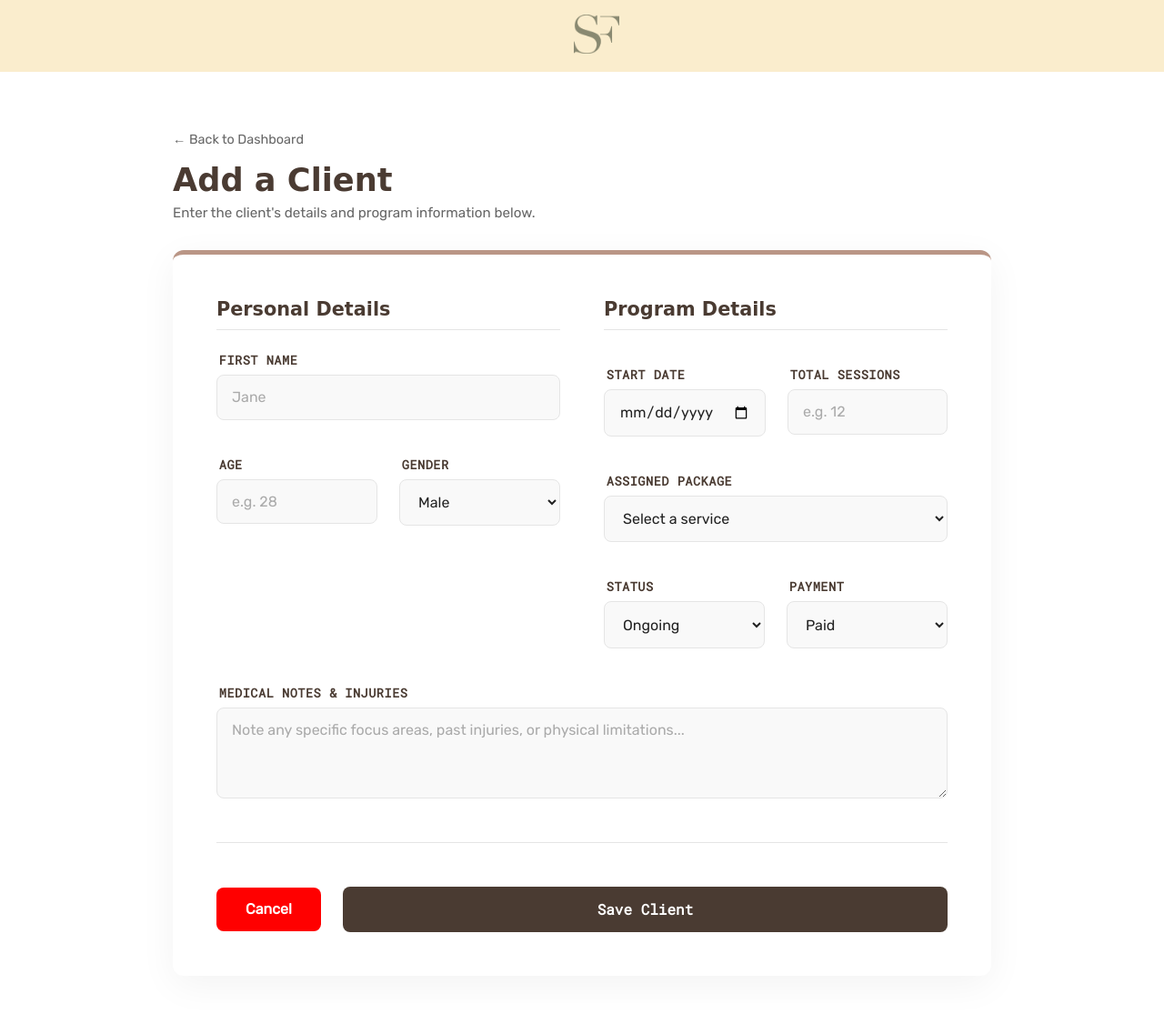
After one commit to whyme-duh/sapp-fit, a Django app: page /clientform/ in a window 1280 px wide. The commit adds this page. Shown: the whole page at 91% size. Run offline with Django 4.2, Linux system fonts and the light colour scheme; the visitor is signed in with stand-in values (Sample User, id 1); data that the repository does not hold is empty; some libraries are stand-ins or nearby versions; some web fonts are replaced.

Commit message:
Enhancement: changed the add and edit form to a new page

```diff
--- a/website/static/website/blogdetail.css
+++ b/website/static/website/blogdetail.css
@@ -114,8 +114,7 @@ button:active{
 
     .blog-container{
         width: 90%;
-        padding-bottom: 3em;
-        border-bottom: 1px solid grey;
+        margin-bottom:0;
     }
     .title{
         font-size: 2em;
--- /dev/null
+++ b/website/static/website/client_form_style.css
@@ -0,0 +1,255 @@
+/* --- GLOBAL VARIABLES --- */
+:root {
+    --brand-beige: #FAFAF7;
+    --brand-brown: #4A3B32;
+    --brand-accent: #ba9686;
+    --text-primary: #222222;
+    --text-muted: #666666;
+    --bg-light: #f9f9f9;
+    --border-color: #e5e5e5;
+    --danger-color: #dc2626;
+    --danger-bg: #fee2e2;
+}
+
+
+
+/* --- PAGE CONTAINER --- */
+.admin-page-container {
+    width: 90%;
+    max-width: 900px; /* Keeps the form constrained and readable */
+    margin: 4em auto;
+    font-family: var(--paragraph-font, sans-serif);
+    color: var(--text-primary);
+}
+
+/* --- HEADER SECTION --- */
+.admin-header {
+    margin-bottom: 2em;
+}
+
+.back-link {
+    display: inline-block;
+    color: var(--text-muted);
+    text-decoration: none;
+    font-size: 0.9em;
+    font-weight: 500;
+    margin-bottom: 1em;
+    transition: color 0.2s ease;
+}
+
+.back-link:hover {
+    color: var(--brand-accent);
+}
+
+.admin-header h1 {
+    font-family: var(--title-family, serif);
+    font-size: 2.2em;
+    color: var(--brand-brown);
+    margin: 0 0 0.2em 0;
+}
+
+.text-muted {
+    color: var(--text-muted);
+    font-size: 0.95em;
+    margin: 0;
+}
+
+/* --- FORM CARD --- */
+.admin-form-card {
+    background: #FFFFFF;
+    border-radius: 12px;
+    box-shadow: 0 10px 40px rgba(0, 0, 0, 0.05);
+    border-top: 5px solid var(--brand-accent);
+    padding: 3em;
+}
+
+/* --- GRID LAYOUT (DESKTOP) --- */
+.form-grid-layout {
+    display: grid;
+    grid-template-columns: 1fr 1fr;
+    gap: 3em;
+}
+
+.form-section h3 {
+    font-family: var(--title-family, serif);
+    font-size: 1.3em;
+    color: var(--brand-brown);
+    margin-bottom: 0.5em;
+}
+
+.divider {
+    height: 1px;
+    background: var(--border-color);
+    margin-bottom: 1.5em;
+    width: 100%;
+}
+
+/* --- INPUT ROWS & GROUPS --- */
+.form-row {
+    display: flex;
+    gap: 1.5em;
+}
+
+.form-row .form-group {
+    flex: 1; /* Makes side-by-side inputs equal width */
+}
+
+.form-group {
+    margin-bottom: 1.5em;
+    display: flex;
+    flex-direction: column;
+}
+
+.form-group label {
+    font-size: 0.85em;
+    font-weight: 600;
+    color: var(--brand-brown);
+    margin-bottom: 0.5em;
+    text-transform: uppercase;
+    letter-spacing: 0.5px;
+}
+
+/* --- INPUT STYLES --- */
+.form-control, .form-select {
+    width: 100%;
+    padding: 0.9em 1em;
+    border: 1px solid var(--border-color);
+    border-radius: 8px;
+    background-color: var(--bg-light);
+    font-size: 1em;
+    font-family: inherit;
+    color: var(--text-primary);
+    transition: all 0.3s ease;
+}
+
+/* Custom styling specifically for the date picker and select dropdowns */
+.form-select {
+    cursor: pointer;
+    appearance: auto;
+}
+
+.form-control:focus, .form-select:focus {
+    outline: none;
+    border-color: var(--brand-accent);
+    background-color: #FFFFFF;
+    box-shadow: 0 0 0 3px rgba(186, 150, 134, 0.2);
+}
+
+.form-control::placeholder {
+    color: #aaa;
+}
+
+/* Textarea specific height */
+textarea.form-control {
+    resize: vertical;
+    min-height: 100px;
+}
+
+.mt-4 {
+    margin-top: 1.5em;
+}
+
+/* --- ERRORS --- */
+.alert-danger {
+    background-color: var(--danger-bg);
+    color: var(--danger-color);
+    padding: 0.5em 0.8em;
+    border-radius: 6px;
+    font-size: 0.85em;
+    margin-top: 0.5em;
+    border-left: 3px solid var(--danger-color);
+}
+
+/* --- FORM ACTIONS (BUTTONS) --- */
+.form-actions {
+    display: flex;
+    justify-content:center;
+    align-items: center;
+    gap: 1.5em;
+    margin-top: 3em;
+    padding-top:3em;
+    border-top: 1px solid var(--border-color);
+}
+
+.cancel-btn {
+    text-decoration: none;
+    font-weight: 600;
+    padding: 0.9em 2em;
+    border-radius: 8px;
+    transition: all 0.2s ease;
+    background-color:red;
+    color:white;
+    font-size: 1em;
+    font-weight: 600;
+
+}
+
+.cancel-btn:hover {
+    background: var(--bg-light);
+    color: var(--text-primary);
+}
+
+.submit-btn {
+    background-color: var(--brand-brown);
+    color: #FFFFFF;
+    border: none;
+    border-radius: 8px;
+    font-size: 1em;
+    padding: 0.9em 2em;
+    font-weight: 600;
+    cursor: pointer;
+    transition: background-color 0.3s ease;
+    margin:0;
+
+}
+
+.submit-btn:hover {
+    background-color: var(--brand-accent);
+}
+
+
+@media only screen and (max-width: 768px) {
+    .admin-page-container {
+        width: 95%;
+        margin: 2em auto;
+    }
+
+    .admin-form-card {
+        margin:0;
+        padding:0;
+    }
+    form{
+        padding:0;
+        margin:0;
+    }
+
+    /* 1. Stacks the main left/right columns */
+    .form-grid-layout {
+        grid-template-columns: 1fr;
+        gap: 2em;
+    }
+
+    /* 2. Stacks side-by-side inputs (like age/gender) */
+    .form-row {
+        flex-direction: column;
+        gap: 0;
+    }
+
+    /* 3. Reverses buttons so 'Save' is on top, 'Cancel' is below */
+    .form-actions {
+        flex-direction: column-reverse;
+        gap: 1em;
+    }
+    .form-section{
+        width:90%;
+        padding:1em;
+    }
+    .form-actions{
+        margin:0;
+    }
+    .cancel-btn, .submit-btn {
+        width: 50%;
+        margin:0;
+        text-align: center;
+    }
+}
--- a/website/static/website/style.css
+++ b/website/static/website/style.css
@@ -163,11 +163,12 @@ transition-delay: 1.2s;
     background-color: var(--navbar-color);
     justify-content: space-between;
     align-items: center;
-    padding:1em;
+    padding:2em;
     position:fixed;
     z-index: 10000;
     width: 100%;
 }
+
 .page-navbar{
     background-color: var(--navbar-color);
     display: flex;
@@ -205,7 +206,7 @@ a{
 
 
 nav ul a{
-    font-size: 1.25em;
+    font-size: 1.5em;
     font-family: var(--nav-font);
     color: black;
     margin: 0;
@@ -253,11 +254,11 @@ li a:hover{
         padding-inline: 1em;
     }
     .right-side-responsive{
-        top: 70px;
+        top: 75px;
         height: fit-content;
-        background-color: rgb(204, 177, 135);
-        z-index:100;
+        background-color: rgba(204, 178, 135, 0.969);
         left:0;
+        z-index:-1;
         display: flex;
         position:absolute;
         flex-direction: column;
@@ -272,15 +273,16 @@ li a:hover{
         padding: 0;
         display: flex;
         flex-direction: column;
-        gap:1em;
+        gap:0.2em;
         align-items: center;
-        padding:1em;
     }
     .right-side-responsive li{
         width:100%;
         text-align: center;
+        padding:1em;
         font-size: 0.85em;
     }
+
     .right-side-responsive a:hover{
         border:none;
         color:#774936;
@@ -1175,7 +1177,7 @@ iframe{
     }
     .first-page,  .bg-image{
         height: 90vh;
-        object-fit: cover;
+        object-fit:cover;
     }
 
     .first-page-content{
@@ -1191,7 +1193,7 @@ iframe{
         padding: 1.25em;
     }
     .role{
-        text-shadow: 1px 1px 1px rgb(179, 179, 179);
+        text-shadow: 1px 1px 1px rgb(250, 213, 198);
         font-size: 1.5em;
     }
 
@@ -1358,6 +1360,10 @@ iframe{
     }
 
     .blog-detail{
+        padding-inline:1em;
+        font-size:1em;
+    }
+    .blog-content p{
         font-size:1em;
     }
     .blog-card-footer{
--- /dev/null
+++ b/website/templates/website/clients/clientform.html
@@ -0,0 +1,115 @@
+{% extends 'website/index.html' %}
+{% load static %}
+{% load widget_tweaks %}
+
+{% block extra_css %}
+<link rel="stylesheet" href="{% static 'website/client_form_style.css' %}">
+{% endblock %}
+
+{% block title %}Add a New Client{% endblock %}
+
+{% block content %}
+{% include 'website/navbar.html' %}
+
+<div class="admin-page-container">
+
+    <!-- 1. Page Header -->
+    <div class="admin-header">
+        <!-- Make sure to replace 'client-dashboard' with your actual dashboard URL name -->
+        <a href="{% url 'client-view' %}" class="back-link">
+            &larr; Back to Dashboard
+        </a>
+        <h1>{% if form.instance.pk %}Edit Client{% else %}Add a Client{% endif %}</h1>
+        <p class="text-muted">Enter the client's details and program information below.</p>
+    </div>
+
+    <!-- 2. The Form Card -->
+    <div class="admin-form-card">
+        <form method="POST" id="clientForm" class="custom-form">
+            {% csrf_token %}
+
+            <div class="form-grid-layout">
+
+                <!-- Left Column: Personal Details -->
+                <div class="form-section">
+                    <h3>Personal Details</h3>
+                    <div class="divider"></div>
+
+                    <div class="form-group">
+                        <label for="{{ form.name.id_for_label }}">First Name</label>
+                        {% render_field form.name class="form-control" placeholder="Jane" %}
+                    </div>
+
+                    <div class="form-row">
+                        <div class="form-group">
+                            <label for="{{ form.age.id_for_label }}">Age</label>
+                            {% render_field form.age class="form-control" placeholder="e.g. 28" %}
+
+                            {% if form.errors.age %}
+                            <div class="alert-danger">
+                                {{form.errors.age}}
+                            </div>
+                            {% endif %}
+                        </div>
+
+                        <div class="form-group">
+                            <label for="{{ form.gender.id_for_label }}">Gender</label>
+                            {% render_field form.gender class="form-select" %}
+                        </div>
+                    </div>
+                </div>
+
+                <!-- Right Column: Program Details -->
+                <div class="form-section">
+                    <h3>Program Details</h3>
+                    <div class="divider"></div>
+
+                    <div class="form-row">
+                        <div class="form-group">
+                            <label for="{{ form.started_training_from.id_for_label }}">Start Date</label>
+                            {% render_field form.started_training_from type="date" class="form-control" %}
+                        </div>
+
+                        <div class="form-group">
+                            <label for="{{ form.total_sessions.id_for_label }}">Total Sessions</label>
+                            {% render_field form.total_sessions class="form-control" placeholder="e.g. 12" %}
+                        </div>
+                    </div>
+
+                    <div class="form-group">
+                        <label for="{{ form.services.id_for_label }}">Assigned Package</label>
+                        {% render_field form.services class="form-select" %}
+                    </div>
+
+                    <div class="form-row">
+                        <div class="form-group">
+                            <label for="{{ form.status.id_for_label }}">Status</label>
+                            {% render_field form.status class="form-select" %}
+                        </div>
+
+                        <div class="form-group">
+                            <label for="{{ form.paid_or_not.id_for_label }}">Payment</label>
+                            {% render_field form.paid_or_not class="form-select" %}
+                        </div>
+                    </div>
+                </div>
+            </div>
+
+            <div class="form-section">
+                <div class="form-group full-width">
+                <label for="{{ form.any_problem.id_for_label }}">Medical Notes & Injuries</label>
+                {% render_field form.any_problem class="form-control" rows="3" placeholder="Note any specific focus areas, past injuries, or physical limitations..." %}
+            </div>
+            </div>
+
+            <!-- 3. Form Actions -->
+            <div class="form-actions">
+                <a href="{% url 'client-view' %}" class="cancel-btn">Cancel</a>
+                <button type="submit" class="submit-btn">Save Client</button>
+            </div>
+
+        </form>
+    </div>
+</div>
+
+{% endblock %}
--- a/website/urls.py
+++ b/website/urls.py
@@ -1,6 +1,6 @@
 from django.contrib import admin
 from django.urls import path
-from website.views import ai_response, client_view, custom_service_request, delete_client, gemini_response, index, BlogPostView, BlogDetailView, service_book_now, service_detail_view, edit_client, services
+from website.views import ai_response, client_view, client_form, custom_service_request, delete_client, gemini_response, index, BlogPostView, BlogDetailView, service_book_now, service_detail_view, edit_client, services
 
 urlpatterns = [
     path('', index, name ="home-page"),
@@ -14,4 +14,5 @@ urlpatterns = [
     path('clients/', client_view, name='client-view'),
     path('delete/<int:id>', delete_client, name='delete-client'),
     path('clients/<int:id>/edit/', edit_client, name='edit-client'),
+    path('clientform/', client_form, name='client-form'),
 ]
--- a/website/views.py
+++ b/website/views.py
@@ -290,6 +290,20 @@ def client_view(request):
     if not request.user.is_superuser:
         return redirect('home-page')
 
+    active_clients_count = Client.objects.filter(status = "Ongoing").count()
+    total_clients_count = Client.objects.all().count()
+    clients = Client.objects.all().order_by("-status")
+    # this is to find the most subscribed service name
+    top_service = Service.objects.annotate(
+        total_subs = Count('client')
+    ).order_by('-total_subs').values_list('title', flat=True).first()
+    return render(request, 'website/clients/clients.html', {'clients' : clients,  "active_clients_count": active_clients_count, 'total_clients_count': total_clients_count, 'top_service' : top_service})
+
+@login_required
+def client_form(request):
+    if not request.user.is_superuser:
+        return redirect('home-page')
+
     if request.method == "POST":
         form = ClientForm(request.POST)
         if form.is_valid():
@@ -333,17 +347,7 @@ def client_view(request):
             messages.error(request, f'Error occured. Try again!')
     else:
         form = ClientForm()
-    active_clients_count = Client.objects.filter(status = "Ongoing").count()
-    total_clients_count = Client.objects.all().count()
-    clients = Client.objects.all().order_by("-status")
-    # this is to find the most subscribed service name
-    top_service = Service.objects.annotate(
-        total_subs = Count('client')
-    ).order_by('-total_subs').values_list('title', flat=True).first()
-
-
-    return render(request, 'website/clients/clients.html', {'clients' : clients,  "active_clients_count": active_clients_count, 'form': form, 'total_clients_count': total_clients_count, 'top_service' : top_service})
-
+    return render(request, 'website/clients/clientform.html', {'form' : form})
 
 @login_required
 def delete_client(request, id):
```
Also changed, not shown: website/static/website/client_style.css (+8 -20 lines), website/templates/website/clients/clients.html (+5 -76 lines), website/static/website/index.js (line endings or trailing spaces).
